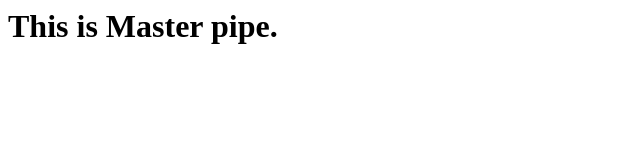
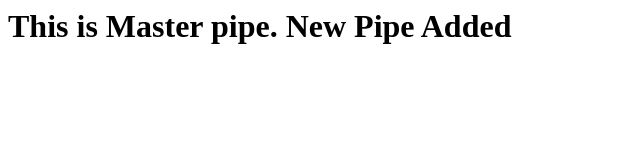
Before and after one commit to Darzzzz/q1q2q3-jenkinsfile-docker, a plain HTML site: page index.html in a window 1280 px wide. Shown: the whole page, without its empty margins (0-640 px from the left). Drawn offline with Linux system fonts and the light colour scheme.

Commit message:
Update index.html

```diff
--- a/index.html
+++ b/index.html
@@ -1,4 +1,4 @@
 <h1>
 	This is Master pipe.
-
+	New Pipe Added
 </h1>
```
